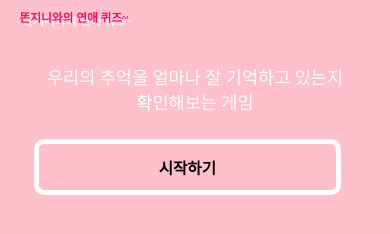
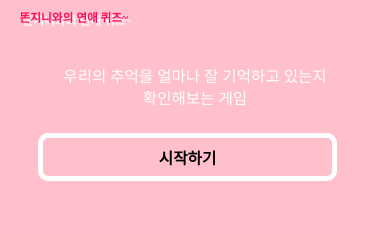
Before and after one commit to pieremangjin/BF_Quzi, a plain HTML site: page index.html in a window 390 px wide. Drawn offline with Linux system fonts and the light colour scheme.

Commit message:
Update main.css

```diff
--- a/main.css
+++ b/main.css
@@ -200,14 +200,19 @@ section#15
     font-size: 4vw;
   }
 
-  p, .q {
-    font-size: 4.5vw;
+  p
+  {
+    font-size: 4vw;
+  }
+
+  section .q {
+    font-size: 4vw;
   }
 
   /* 버튼 크기 키우기 */
   .btn, .main_btn, .btn2 {
     width: 60vw;
-    padding: 3vw;
+    padding: 2vw;
   }
 
   /* 이미지 크기 키우기 */
@@ -220,10 +225,10 @@ section#15
   .selection {
     flex-direction: column;
     align-items: center;
+    gap: 3vw;
   }
 
   .selection > div {
-    margin-right: 0;
     width: 70vw;
   }
 
```
